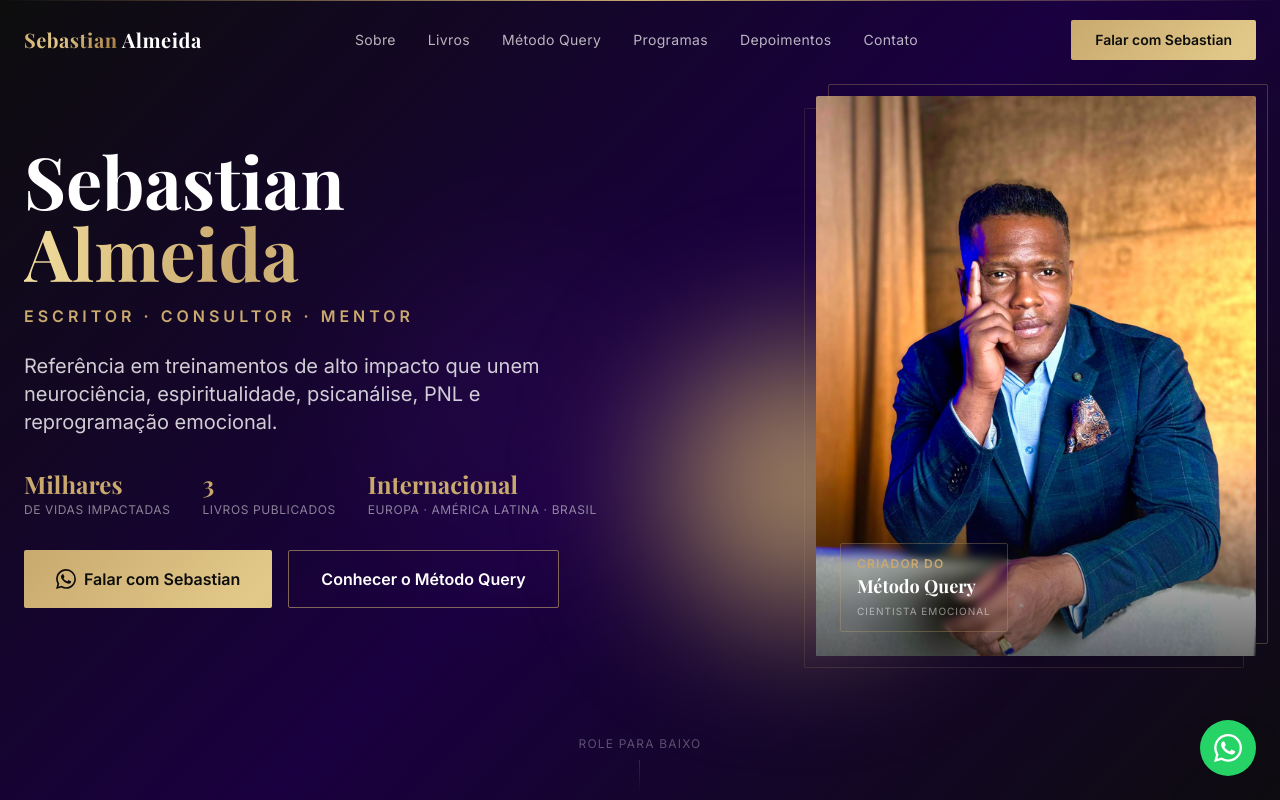
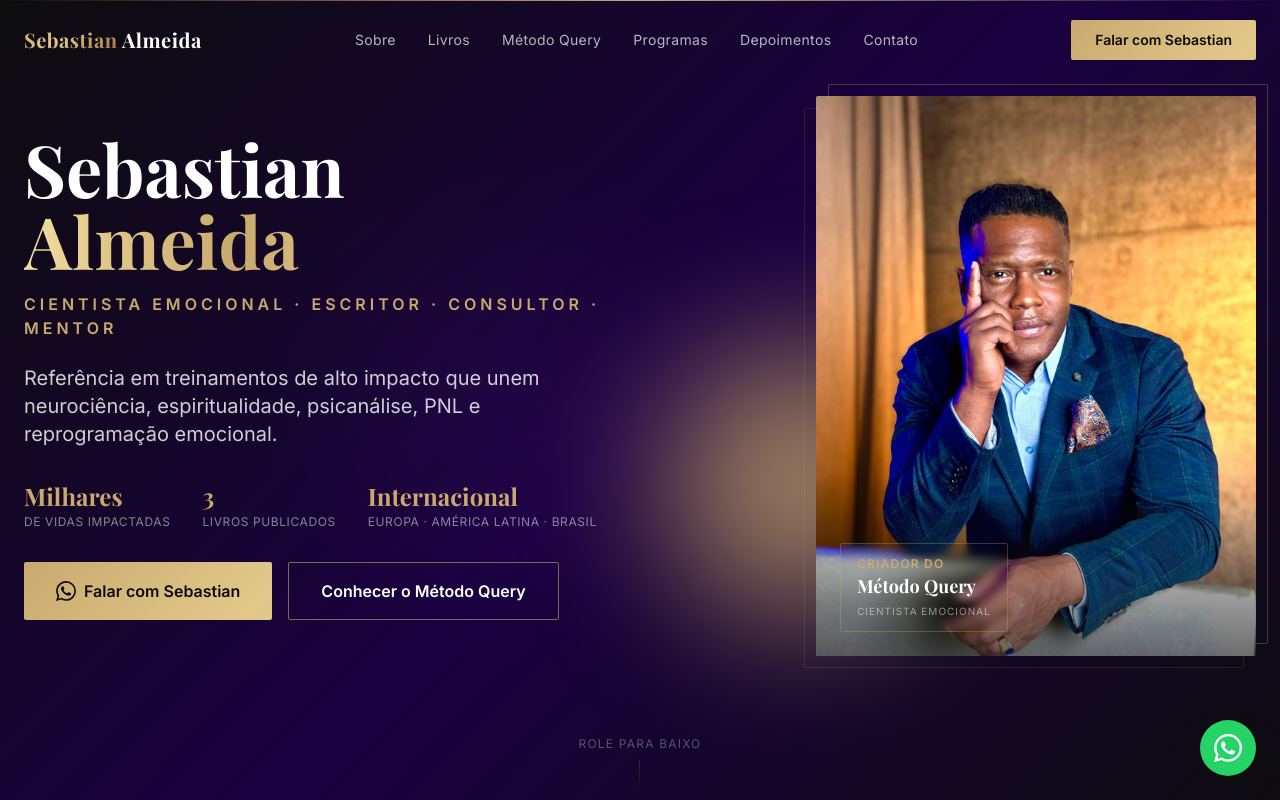
Before and after one commit to querycodigo2025/sebastian-almeida-site, a React (Vite) app: page / in a window 1280 px wide. Shown: the top 800 px of the page. Built offline with nearby package versions, Linux system fonts and the light colour scheme; a web font is replaced by a local one.

Commit message:
fix: adicionar Cientista Emocional ao subtitulo do Hero

```diff
--- a/src/components/Hero.jsx
+++ b/src/components/Hero.jsx
@@ -33,7 +33,7 @@ export default function Hero() {
               </h1>
               {/* Subtítulo abaixo do nome */}
               <p className="text-gold text-base font-semibold uppercase tracking-[0.25em] mb-6">
-                Escritor · Consultor · Mentor
+                Cientista Emocional · Escritor · Consultor · Mentor
               </p>
               <p className="text-white/80 text-lg md:text-xl leading-relaxed max-w-xl">
                 Referência em treinamentos de alto impacto que unem neurociência,
```
